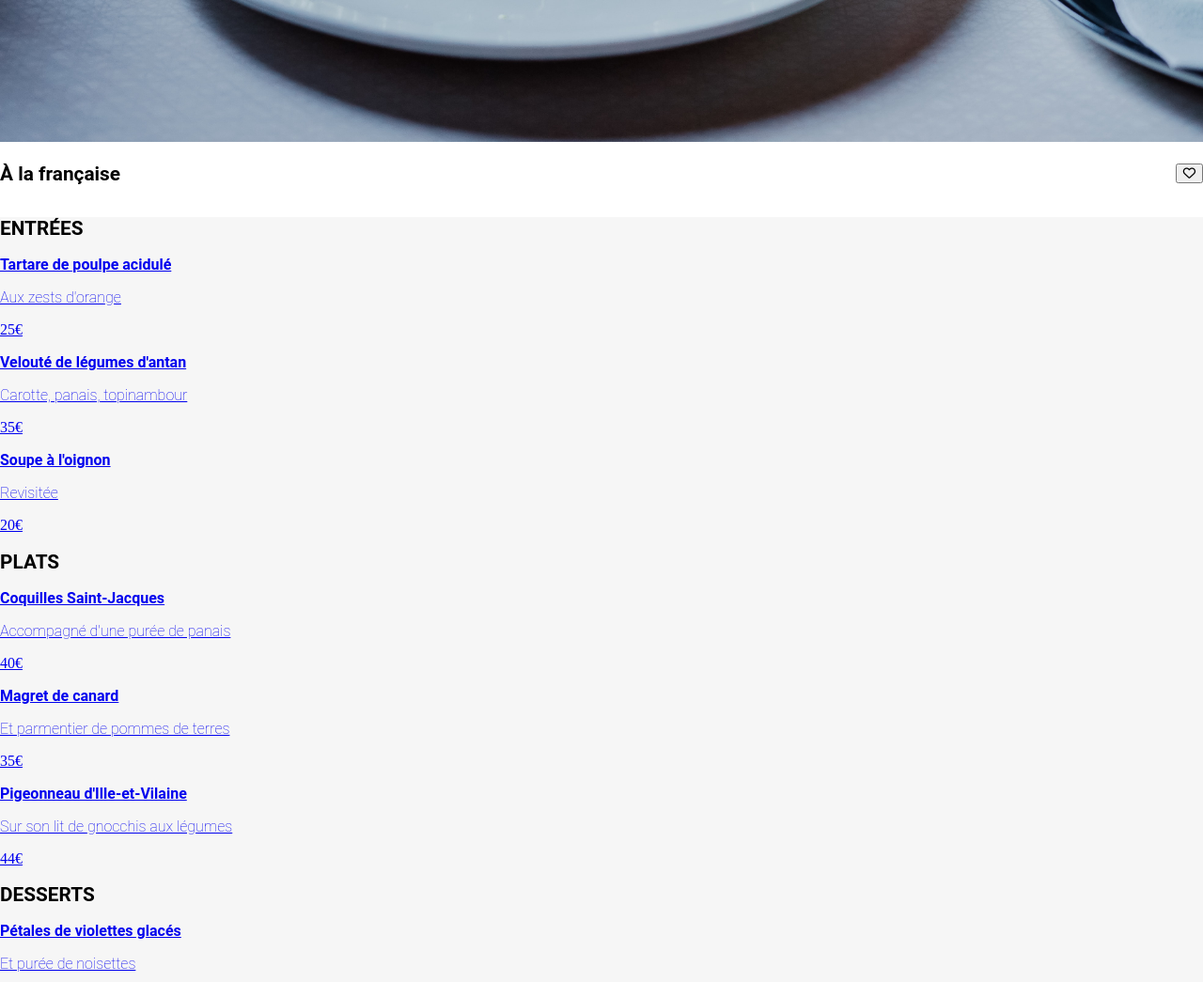
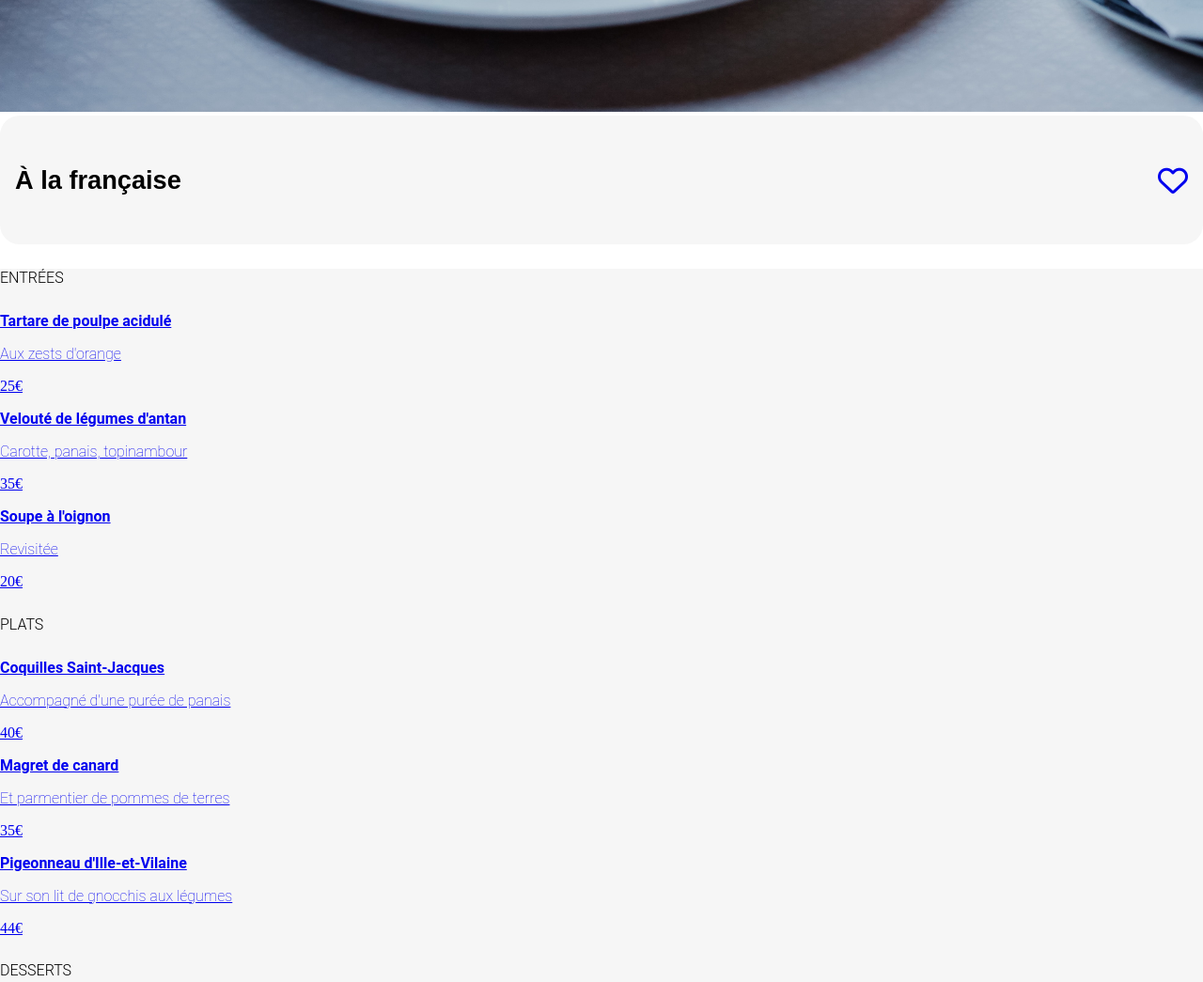
Before and after one commit to bea-vgz/BeatriceVergez_3_30122020, a website: page OMF_AlaFrancaise.html in a window 1280 px wide. Shown: the part 800-1845 px from the top of the page at 94% size. Drawn offline with Linux system fonts and the light colour scheme; a web font is replaced by a local one.

Commit message:
restaurants page

```diff
--- a/OMF_AlaFrancaise.html
+++ b/OMF_AlaFrancaise.html
@@ -26,12 +26,12 @@
 
         <!-- Restaurants -->
         <div class="header_menu_rts">
-            <h2 class="header_menu__titre">À la française</h2>
-            <button class="header_menu__coeur"> <i class="far fa-heart"></i> </button>
+            <h4 class="header_menu__titre">À la française</h4>
+            <a href="class=header_menu__coeur"> <i class="fa-2x fa-heart far"></i> </a>
         </div>
         <section class="container_restaurants">
             <div class="container_cartouches_entrees">
-                <h2>ENTRÉES</h2>
+                <h5>ENTRÉES</h5>
                 <article class="cartouche_entrees">
                     <a href="#" class="entrees">
                     <div class="cartouche_entrees__bloctext">
@@ -67,7 +67,7 @@
                 </article>
             </div>
             <div id="container_cartouches_plats">
-                <h2>PLATS</h2>
+                <h5>PLATS</h5>
                 <article class="cartouche_plats">
                     <a href="#" class="plats">
                     <div class="cartouche_entrees__bloctext">
@@ -104,7 +104,7 @@
                 </article>
             </div>
             <div id="container_cartouches_desserts">
-                <h2>DESSERTS</h2>
+                <h5>DESSERTS</h5>
                 <article class="cartouche_desserts">
                     <a href="#" class="desserts">
                     <div class="cartouche_entrees__bloctext">
--- a/sass/Base/_typography.scss
+++ b/sass/Base/_typography.scss
@@ -17,3 +17,14 @@ h3 {
     font-weight: 700;
     font-size: map-get($font-size, h3);
 }
+
+h4 {
+    font-family: 'Shrikhand', sans-serif;
+    font-size: map-get($font-size, h1);
+}
+
+h5 {
+    font-family: 'Roboto', sans-serif;
+    font-weight: 300;
+    font-size: map-get($font-size, h3);
+}
--- a/sass/Layout/_restaurants.scss
+++ b/sass/Layout/_restaurants.scss
@@ -12,9 +12,11 @@ body {
     @include mobile;
     display: flex;
     max-width: 100%;
-    padding: 2rem;
-    text-align: center;
+    padding: 1rem;
     position: relative;
+        &__logo{
+            text-align: center;
+        }
 }
 
 .img_restaurants {
@@ -26,4 +28,7 @@ body {
     display: flex;
     align-items: center;
     justify-content: space-between;
+    padding: 1rem;
+    background-color: $colour-quaternary;
+    border-radius: 1.3rem;
 }
```
Also changed, not shown: index.html (+4 -4 lines), css/style.css, 1 other file.
